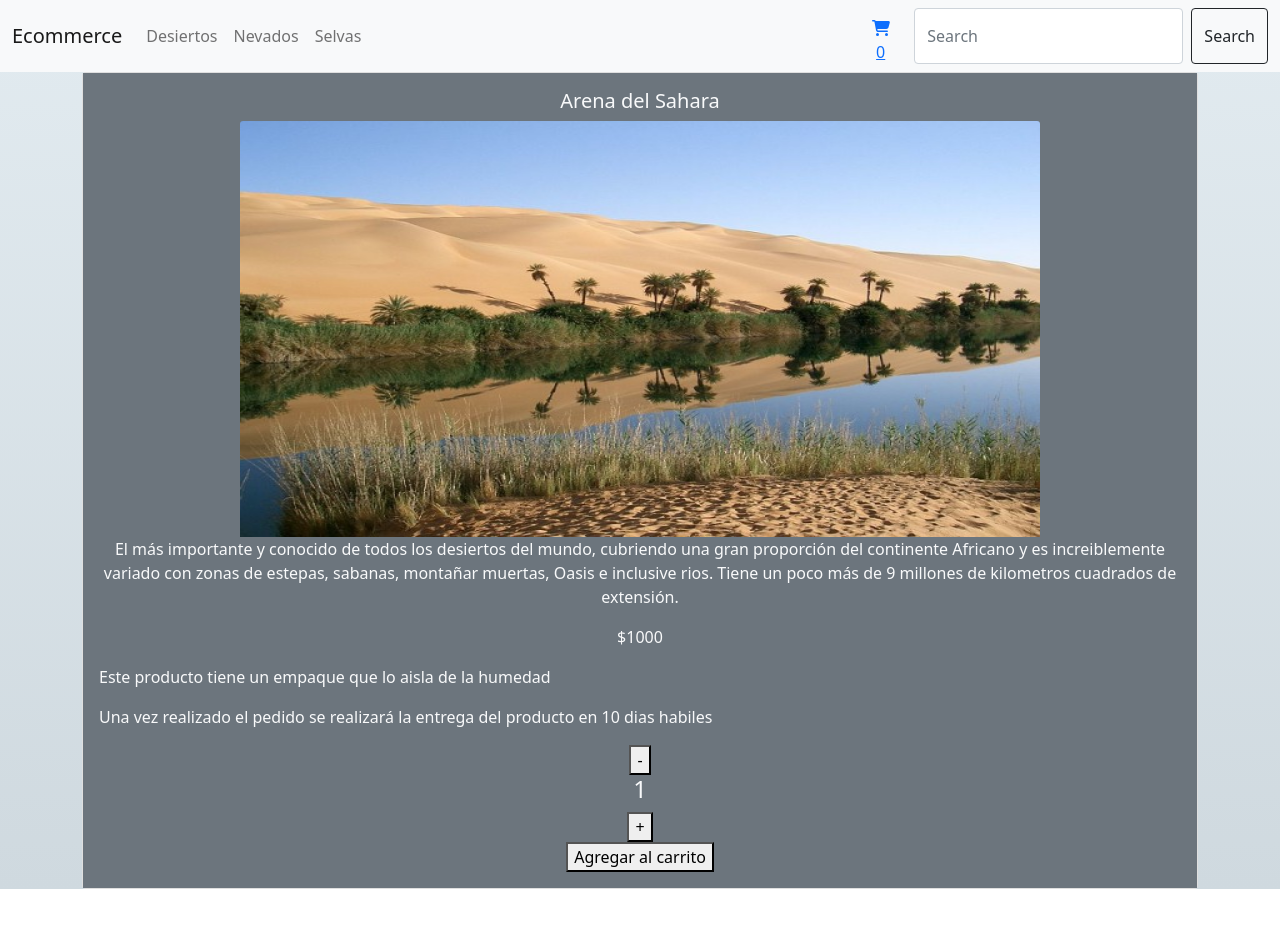
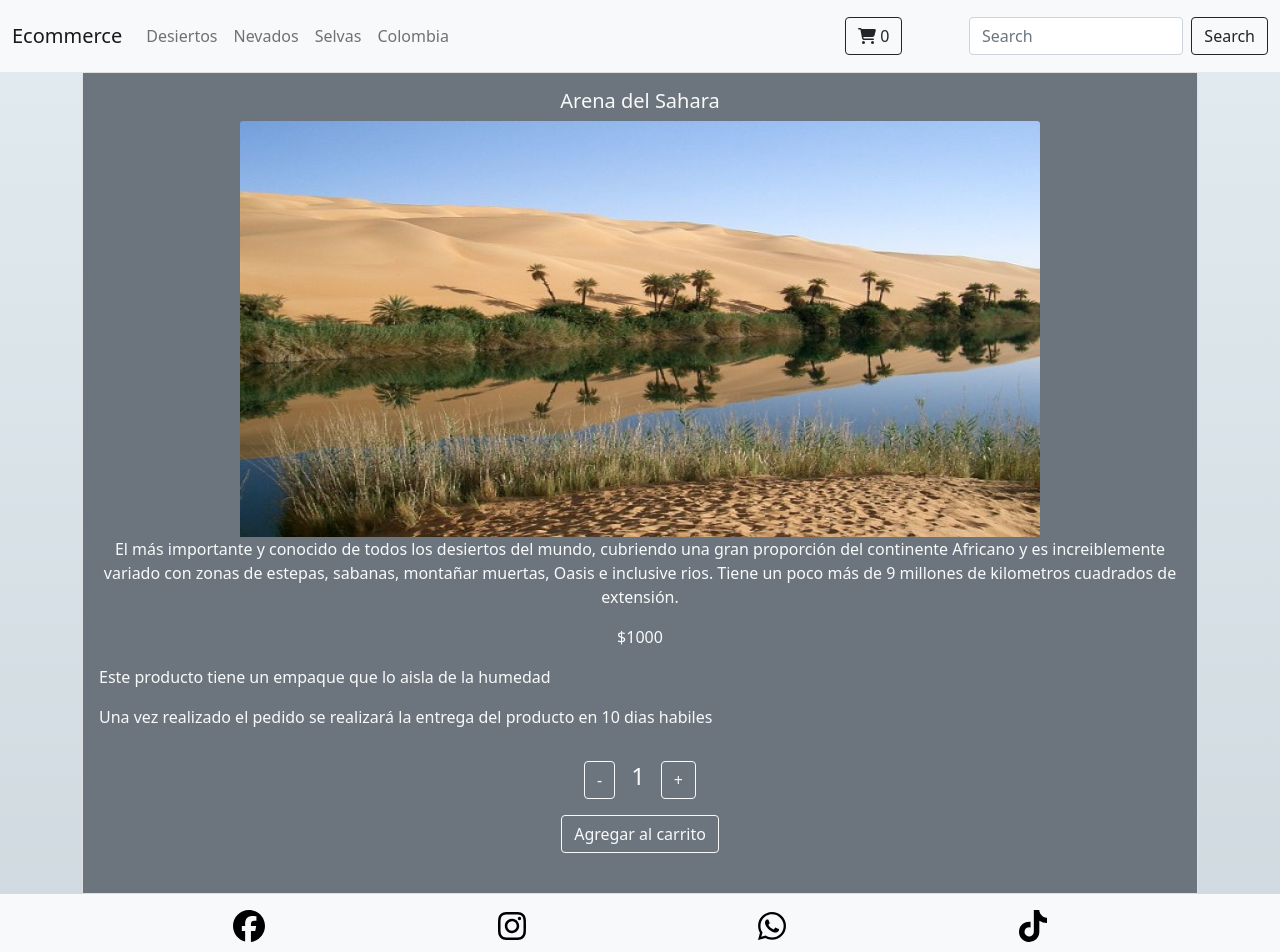
Before and after one commit to Juancavallejo/Curso---React-JS---coderhouse, a React (Create React App) app: page /detail/1 in a window 1280 px wide. Shown: the top 952 px of the page. Before the commit the page ends 889 px from the top, so only its background shows below. Built offline with nearby package versions, Linux system fonts and the light colour scheme.

Commit message:
added Footer, modified NavBar and itemCounter working

```diff
--- a/package.json
+++ b/package.json
@@ -4,7 +4,7 @@
   "private": true,
   "dependencies": {
     "@fortawesome/fontawesome-svg-core": "^6.1.1",
-    "@fortawesome/free-brands-svg-icons": "^6.1.1",
+    "@fortawesome/free-brands-svg-icons": "^6.1.2",
     "@fortawesome/free-solid-svg-icons": "^6.1.1",
     "@fortawesome/react-fontawesome": "^0.2.0",
     "@testing-library/jest-dom": "^5.16.4",
--- a/src/App.js
+++ b/src/App.js
@@ -1,10 +1,11 @@
 import './App.css';
 import 'bootstrap/dist/css/bootstrap.min.css';
 import NavbarBoostrap from './Componets/Navbar/Navbar';
+import Footer from './Componets/Footer/Footer';
 import ItemListContainer from './Componets/ItemListContainer/ItemListContainer';
 import ItemDetailContainer from './Componets/ItemDetailContainer/ItemDetailContainer';
-import {BrowserRouter, Routes, Route} from "react-router-dom";
-import {CartContextProvider} from './context/CartContext'
+import { BrowserRouter, Routes, Route } from "react-router-dom";
+import { CartContextProvider } from './context/CartContext'
 
 
 function App() {
@@ -15,10 +16,11 @@ function App() {
         <BrowserRouter>
           <NavbarBoostrap />
           <Routes>
-          <Route path = "/" element={<ItemListContainer mensajeBienvenida= "Hola, buscamos poder ofrecerte las mejores experiencias de la mano de valiosos recipientes de experiencias provenientes de los lugares más emblematicos." />}/>
-          <Route path='/category/:categoryId' element={<ItemListContainer mensajeBienvenida= 'Listado productos de'/>}/>
-          <Route path='/detail/:productId' element={<ItemDetailContainer/>}/>
+            <Route path="/" element={<ItemListContainer mensajeBienvenida="Hola, buscamos poder ofrecerte las mejores experiencias de la mano de valiosos recipientes de experiencias provenientes de los lugares más emblematicos." />} />
+            <Route path='/category/:categoryId' element={<ItemListContainer mensajeBienvenida='Listado productos de' />} />
+            <Route path='/detail/:productId' element={<ItemDetailContainer />} />
           </Routes>
+          <Footer />
         </BrowserRouter>
       </CartContextProvider>
     </div>
--- a/src/Componets/CartWidget/CartWidget.js
+++ b/src/Componets/CartWidget/CartWidget.js
@@ -5,12 +5,14 @@ import CartContext from '../../context/CartContext';
 import { Link } from "react-router-dom";
 
 const CardWidget = () => {
-    const {obtenerCantidad} = useContext(CartContext)
+    const { obtenerCantidad } = useContext(CartContext)
 
     const cantidad = obtenerCantidad()
 
     return (
-        <Link to='/cart'> <FontAwesomeIcon icon={faCartShopping}/> {cantidad} </Link>
+        <div>
+            <Link className='btn btn-outline-dark' to='/cart'> <FontAwesomeIcon icon={faCartShopping} /> {cantidad} </Link>
+        </div>
     );
 }
 
--- /dev/null
+++ b/src/Componets/Footer/Footer.css
@@ -0,0 +1,11 @@
+.socialMedia-container {
+    width: 100%;
+    display: flex;
+    justify-content: space-evenly;
+
+}
+
+.socialMedia-container a{
+    font-size: 2rem;
+    color: black;
+}
--- /dev/null
+++ b/src/Componets/Footer/Footer.js
@@ -0,0 +1,29 @@
+import { FontAwesomeIcon } from '@fortawesome/react-fontawesome';
+import { faFacebook, faInstagram, faWhatsapp, faTiktok} from '@fortawesome/free-brands-svg-icons';
+import Navbar from 'react-bootstrap/Navbar';
+
+import './Footer.css';
+
+const Footer = () => {
+
+    return (
+        <Navbar bg="light">
+            <div className="socialMedia-container">
+                <a href='https://facebook.com'>
+                    <FontAwesomeIcon icon={faFacebook} />
+                </a>
+                <a href='https://facebook.com'>
+                    <FontAwesomeIcon icon={faInstagram} />
+                </a>
+                <a href='https://facebook.com'>
+                    <FontAwesomeIcon icon={faWhatsapp} />
+                </a>
+                <a href='https://facebook.com'>
+                    <FontAwesomeIcon icon={faTiktok} />
+                </a>
+            </div>
+        </Navbar>
+    )
+}
+
+export default Footer
--- /dev/null
+++ b/src/Componets/Item/Item.css
@@ -0,0 +1,9 @@
+
+.cardList {
+    transition: all 0.3s;
+}
+
+.cardList:hover {
+ transform: scale(1.02);
+
+}
--- a/src/Componets/Item/Item.js
+++ b/src/Componets/Item/Item.js
@@ -1,15 +1,15 @@
 import Card from 'react-bootstrap/Card';
 import {Link} from "react-router-dom";
-
+import "./Item.css";
 
 const Item = ({ product }) => {
     return (
-            <Card border="dark" className='d-inline-flex m-3' style={{ width: '28rem', height: '37rem' }}>
-                <Card.Img variant="top" src={product.img} alt={product.name}/>
+            <Card border="dark" className='cardList d-inline-flex m-3 ' style={{ width: '28rem', height: '37rem' }}>
+                <Card.Img variant="top" src={product.img} />
                 <Card.Body>
                     <Card.Title>{product.name}</Card.Title>
                     <Card.Text className='text-start'>{product.description}</Card.Text>
-                    <Link to= {`/detail/${product.id}`}>Más detalles</Link>
+                    <Link className='btn btn-outline-dark' to= {`/detail/${product.id}`}>Más detalles</Link>
                 </Card.Body>
             </Card>
     );
--- /dev/null
+++ b/src/Componets/ItemCounter/ItemCounter.css
@@ -0,0 +1,6 @@
+
+.counterBtn {
+ display: flex;
+ align-items: center;
+ justify-content: center;
+}
--- a/src/Componets/ItemCounter/ItemCounter.js
+++ b/src/Componets/ItemCounter/ItemCounter.js
@@ -1,4 +1,6 @@
 import { useState } from "react";
+import './ItemCounter.css'
+import Container from 'react-bootstrap/Container';
 
 const ItemCounter = ({ stock = 0, initial = 1, onAdd }) => {
     const [count, setCount] = useState(initial)
@@ -16,16 +18,16 @@ const ItemCounter = ({ stock = 0, initial = 1, onAdd }) => {
     }
 
     return (
-        <div>
-            <div>
-                <button onClick={disminuir}> -</button>
+        <Container>
+            <div className="counterBtn">
+                <button className='btn btn-outline-light m-3' onClick={disminuir}> -</button>
                 <h4>{count}</h4>
-                <button onClick={aumentar}> +</button>
+                <button className='btn btn-outline-light m-3' onClick={aumentar}> +</button>
             </div>
             <div>
-                <button onClick={() => onAdd (count)}> Agregar al carrito </button>
+                <button className='btn btn-outline-light mb-4' onClick={() => onAdd (count)}> Agregar al carrito </button>
             </div>
-        </div>
+        </Container>
     )
 }
 
--- a/src/Componets/ItemDetail/ItemDetail.js
+++ b/src/Componets/ItemDetail/ItemDetail.js
@@ -36,7 +36,7 @@ const ItemDetail = ({ id, name, price, description, img, container, conservation
                             cantidadAñadir === 0 ? (
                             <ItemCounter onAdd={handleOnAdd} stock={stock} initial={cantidadProducto}/>
                               ) : (
-                                    <Link to= '/cart'>Finalizar compra</Link>
+                                    <Link className='btn btn-outline-light' to= '/cart'>Finalizar compra</Link>
                               )
                             }
                         </div>
--- a/src/Componets/Navbar/Navbar.js
+++ b/src/Componets/Navbar/Navbar.js
@@ -1,7 +1,6 @@
 import Container from 'react-bootstrap/Container';
 import Nav from 'react-bootstrap/Nav';
 import Navbar from 'react-bootstrap/Navbar';
-import NavDropdown from 'react-bootstrap/NavDropdown';
 import Form from 'react-bootstrap/Form';
 import Button from 'react-bootstrap/Button';
 import CardWidget from '../CartWidget/CartWidget';
@@ -15,24 +14,17 @@ const NavbarBoostrap = () => {
                 <Navbar.Toggle aria-controls="navbarScroll" />
                 <Navbar.Collapse id="navbarScroll">
                     <Nav
-                        className="me-auto my-2 my-lg-0"
+                        className="me-auto my-2 my-lg-2 fs-6"
                         style={{ maxHeight: '100px' }}
                         navbarScroll
                     >
                         <Nav.Link href='/category/Desierto'>Desiertos</Nav.Link>
                         <Nav.Link href='/category/Nevados'>Nevados</Nav.Link>
                         <Nav.Link href='/category/Selvas'>Selvas</Nav.Link>
-                        {/* <NavDropdown title="Colombia" id="navbarScrollingDropdown">
-                            <NavDropdown.Item href="#action3">Desierto de la Tatacoa</NavDropdown.Item>
-                            <NavDropdown.Item href="#action4"> Desierto de La Guajira </NavDropdown.Item>
-                            <NavDropdown.Item href="#action4"> Amazonas </NavDropdown.Item>
-                            <NavDropdown.Item href="#action4"> Rio de los 7 colores </NavDropdown.Item>
-                            <NavDropdown.Divider />
-                            <NavDropdown.Item href="#action5"> Parque Nacional de los Nevados</NavDropdown.Item>
-                        </NavDropdown> */}
+                        <Nav.Link href='/category/Colombia'>Colombia</Nav.Link>
                     </Nav>
                     <Form className="d-flex justify-content-end">
-                        <div className="d-flex mx-4 mt-2"> <CardWidget/> </div>
+                        <div className="d-flex mx-4 w-50"> <CardWidget/> </div>
                         <Form.Control
                             type="search"
                             placeholder="Search"
--- a/src/asyncMock.js
+++ b/src/asyncMock.js
@@ -136,7 +136,7 @@ const items = [
         id: "16",
         name: "Desierto de la tatacoa",
         price: 1000,
-        category: "Desierto",
+        category: "Colombia",
         stock: "10",
         description:"Descripción de arena del sahara"
     },
@@ -144,7 +144,7 @@ const items = [
         id: "17",
         name: "Desierto de la Guajira ",
         price: 1000,
-        category: "Desierto",
+        category: "Colombia",
         stock: "10",
         description:"Descripción de arena del sahara"
     },
@@ -152,7 +152,7 @@ const items = [
         id: "18",
         name: "Agua del rio Amazonas",
         price: 1000,
-        category: "Selvas",
+        category: "Colombia",
         stock: "10",
         description:"Descripción de arena del sahara"
     },
@@ -160,7 +160,7 @@ const items = [
         id: "19",
         name: "Agua del rio de los 7 colores ",
         price: 1000,
-        category: "Selvas",
+        category: "Colombia",
         stock: "10",
         description:"Descripción de arena del sahara"
     },
@@ -168,7 +168,7 @@ const items = [
         id: "20",
         name: "Nieve del Nevado del Ruiz ",
         price: 1000,
-        category: "Nevados",
+        category: "Colombia",
         stock: "10",
         description:"Descripción de arena del sahara"
     },
```
Also changed, not shown: 1 other file (tests, documents, lock files or other folders). Lines whose indentation alone changed are shown as unchanged.
